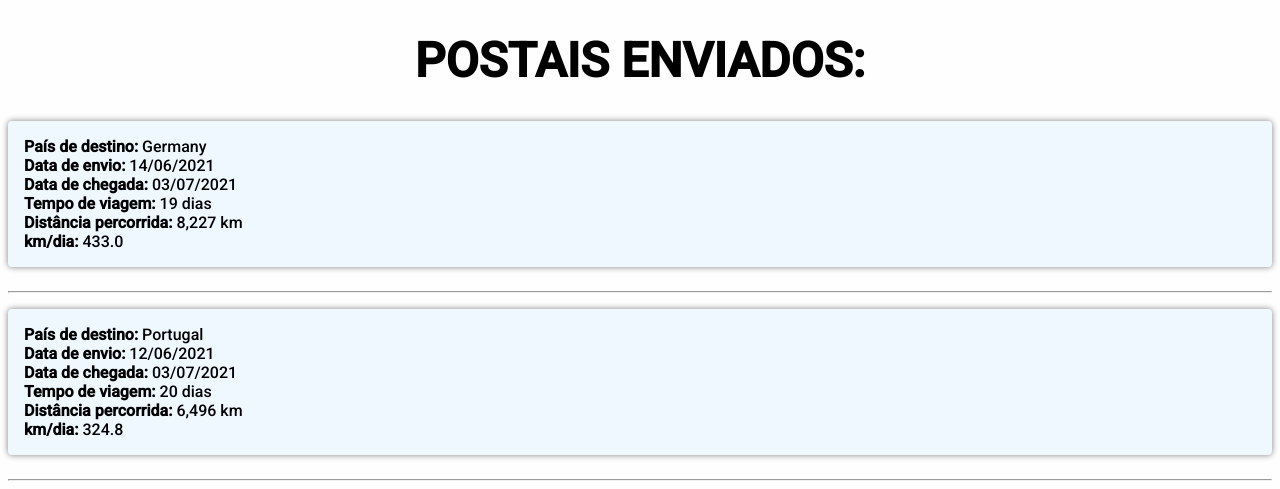
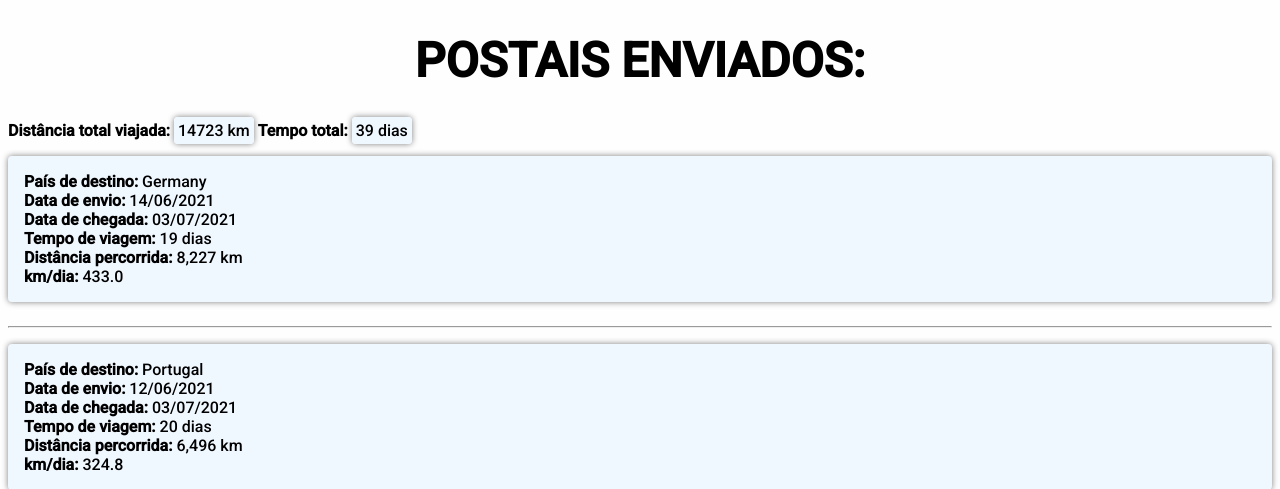
Before and after one commit to Ladeia/postcrossing-dashboards, a Django app: page / in a window 1280 px wide. Shown: the top 489 px of the page. Run offline with Django 3.2, Linux system fonts and the light colour scheme; data comes from the database, SQL or seed files in the repository.

Commit message:
add total distance and time

```diff
--- a/postcards/templates/index.html
+++ b/postcards/templates/index.html
@@ -10,6 +10,14 @@
         .card {
             background: aliceblue;
             padding: 16px;
+            border-radius: 4px;
+            margin-bottom: 24px;
+            box-shadow: 0px 0px 6px 0px grey;
+        }
+
+        .token {
+            background: aliceblue;
+            padding: 4px;
             border-radius: 4px;
             margin-bottom: 24px;
             box-shadow: 0px 0px 6px 0px grey;
@@ -31,6 +39,10 @@
 <body>
     <div>
         <h1 class="title">Postais enviados:</h1>
+        <p>
+            <b>Distância total viajada: </b><span class="token">{{ total_distance }} km</span>
+            <b>Tempo total: </b><span class="token">{{ total_days }} dias</span>
+        </p>
         {% if postcards %}
             {% for postcard in postcards %}
                 <p class="card">
--- a/postcards/views.py
+++ b/postcards/views.py
@@ -4,9 +4,15 @@ from django.shortcuts import render
 
 def index(request):
     postcards = Postcard.objects.all()
+    total_distance = 0
+    total_days = 0
     for postcard in postcards:
-        setattr(postcard, 'avg', int(postcard.distance.replace(',', '')) / int(postcard.time_travel))
+        distance = int(postcard.distance.replace(',', ''))
+        days = int(postcard.time_travel)
+        total_distance += distance
+        total_days += days
+        setattr(postcard, 'avg', distance / days)
 
-    context = {"postcards": postcards}
+    context = {"postcards": postcards, "total_distance": total_distance, "total_days": total_days}
 
     return render(request, 'index.html', context)
```
